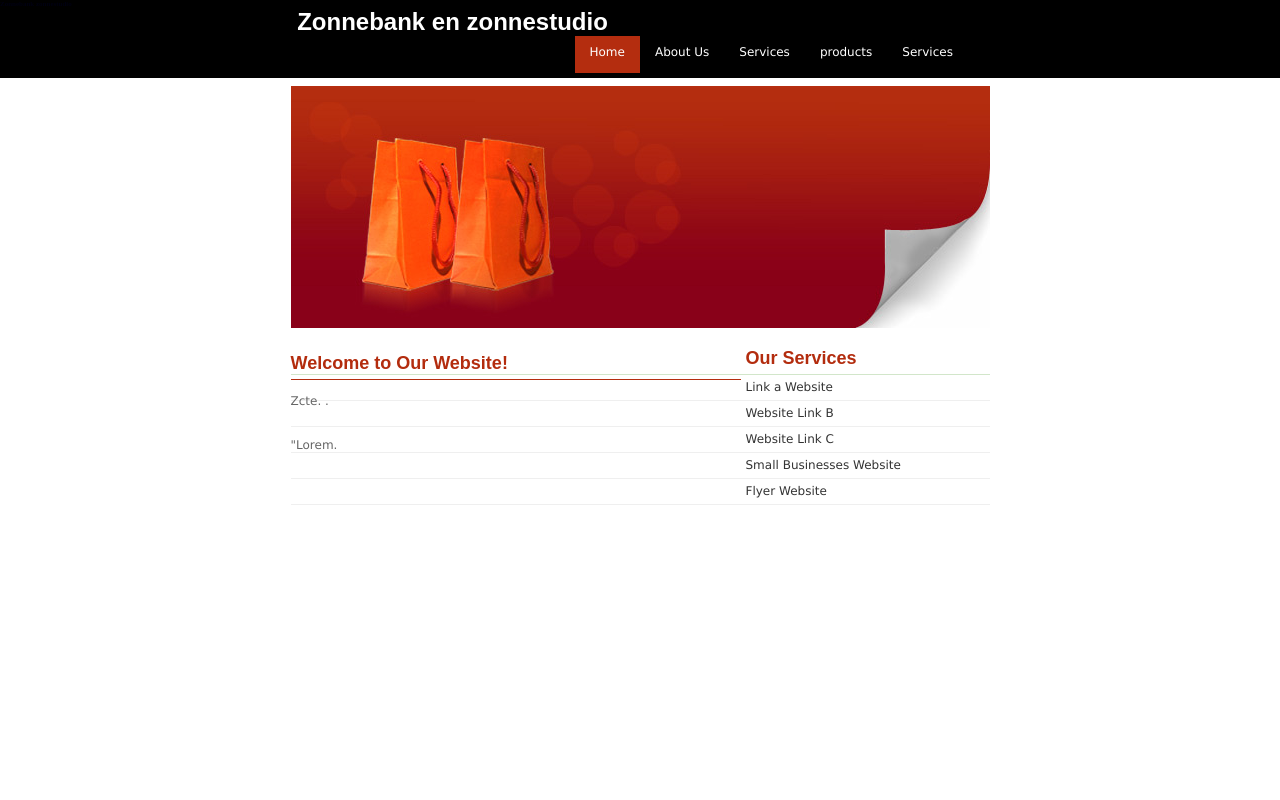
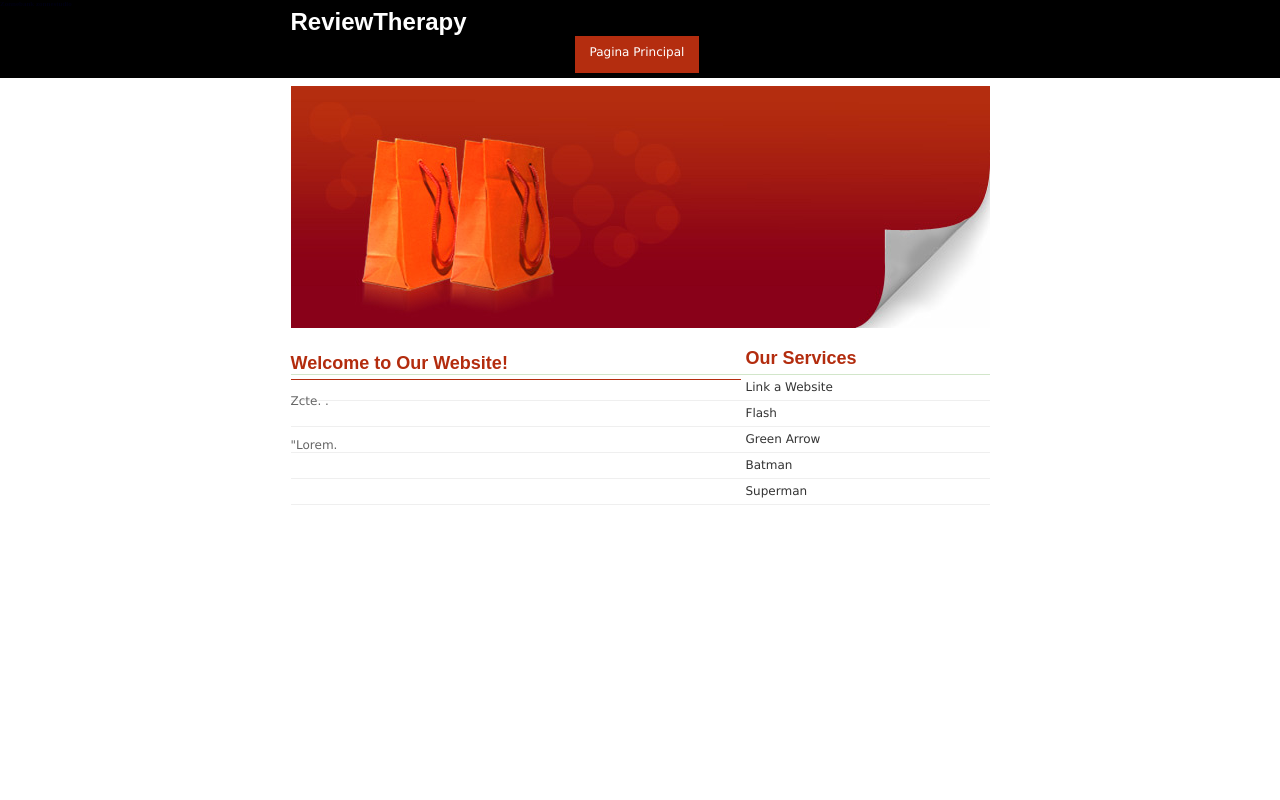
Before and after one commit to lautar0pp/ReviewTherapy, a plain HTML site: page index.html in a window 1280 px wide. Shown: the top 800 px of the page. Drawn offline with Linux system fonts and the light colour scheme.

Commit message:
Update index.html

```diff
--- a/index.html
+++ b/index.html
@@ -11,18 +11,18 @@
 <div class="style3"></div><div class="style_2"><span class="style3"><a href="http://www.zonnebank-studio-vergelijk.nl" title="Zonnebank Zonnestudio"><strong>Zonnebank zonnestudio</strong></a></span></div>
 <div id="wrap">
 <div id="topbar">
-  <h1 id="sitename"><a href="http://www.zonnebank-studio-vergelijk.nl" target="_blank">  Zonnebank en zonnestudio</a></h1>
+  <h1 id="sitename"><a href="http://www.zonnebank-studio-vergelijk.nl" target="_blank">ReviewTherapy</a></h1>
   <div id="menus">
   <ul id="topmenu">
-<li  class="active"><a href="#">Home</a>
+<li  class="active"><a href="#">Pagina Principal</a>
 </li>
-<li><a href="#">About Us</a>
+<li><a href="#"> </a>
 </li>
-<li><a href="#">Services</a>
+<li><a href="#"></a>
 </li>
-<li><a href="#">products</a>
+<li><a href="#"></a>
 </li>
-<li><a href="#">Services</a>
+<li><a href="#"></a>
 </li>
 </ul>
 </div>
@@ -47,11 +47,11 @@
 </li>
 <li>
 	<ul><li><a href="#">Link a   Website</a></li>
-				  			<li><a href="#">Website Link B</a></li>
+				  			<li><a href="#">Flash</a></li>
 
-							<li><a href="#">Website Link C</a></li>
-							<li> <a href="#">Small Businesses Website</a></li>
-							<li><a href="#">Flyer Website</a></li>
+							<li><a href="#">Green Arrow</a></li>
+							<li> <a href="#">Batman</a></li>
+							<li><a href="#">Superman</a></li>
 			</ul>
 </li>
 </ul>
```
